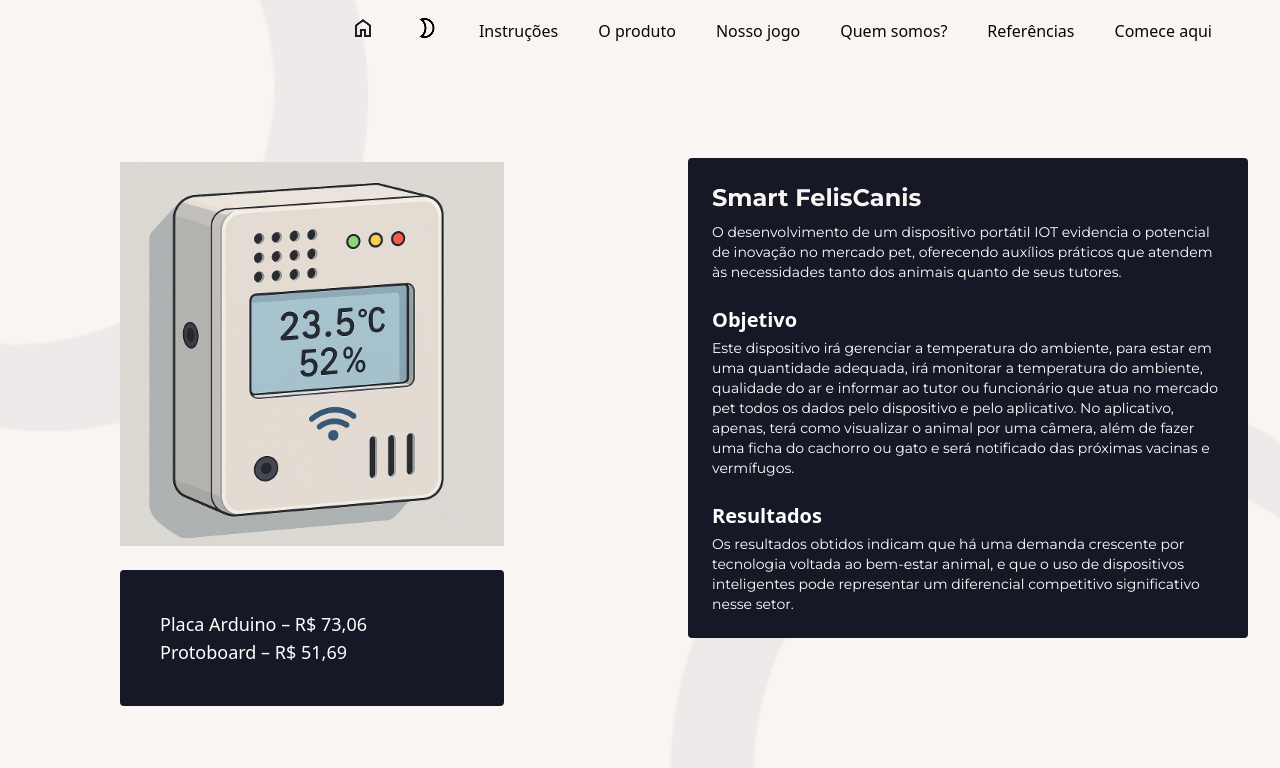
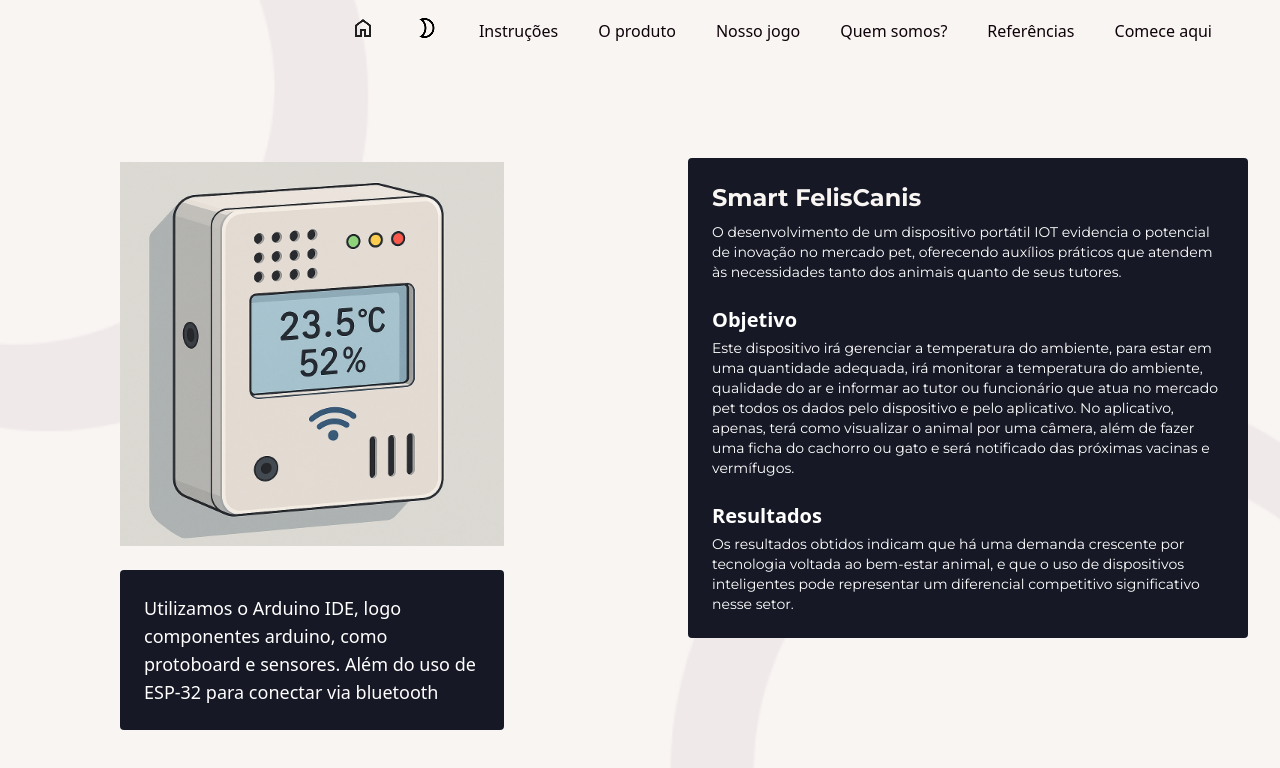
Before and after one commit to Anadulce57/myfeliscanis, a React (Vite) app: page /produto in a window 1280 px wide. Shown: the top 768 px of the page. Built offline with nearby package versions, Linux system fonts and the light colour scheme; a web font is replaced by a local one.

Commit message:
Atualização dos alinhamentos

```diff
--- a/src/components/Game/Game.jsx
+++ b/src/components/Game/Game.jsx
@@ -65,7 +65,6 @@
               </button>
             </div>
 
-            {/* Aviso Mobile */}
             <div className="flex md:hidden flex-col items-center bg-black/50 p-6 rounded-lg">
               <p className="text-white text-center text-lg">
                 O jogo está disponível apenas no computador. <br />
--- a/src/components/Produto/Produto.jsx
+++ b/src/components/Produto/Produto.jsx
@@ -21,9 +21,8 @@
           />
 
           {/* Caixa de preços */}
-          <div className="bg-dark-blue text-white p-10 rounded-sm w-full max-w-sm text-lg dark:bg-green">
-            <p>Placa Arduino – R$ 73,06</p>
-            <p>Protoboard – R$ 51,69</p>
+          <div className="bg-dark-blue text-white p-6 rounded-sm w-full max-w-sm text-lg dark:bg-green">
+            <p>Utilizamos o Arduino IDE, logo componentes arduino, como protoboard e  sensores. Além do uso de ESP-32 para conectar via bluetooth</p>
           </div>
         </div>
 
```
